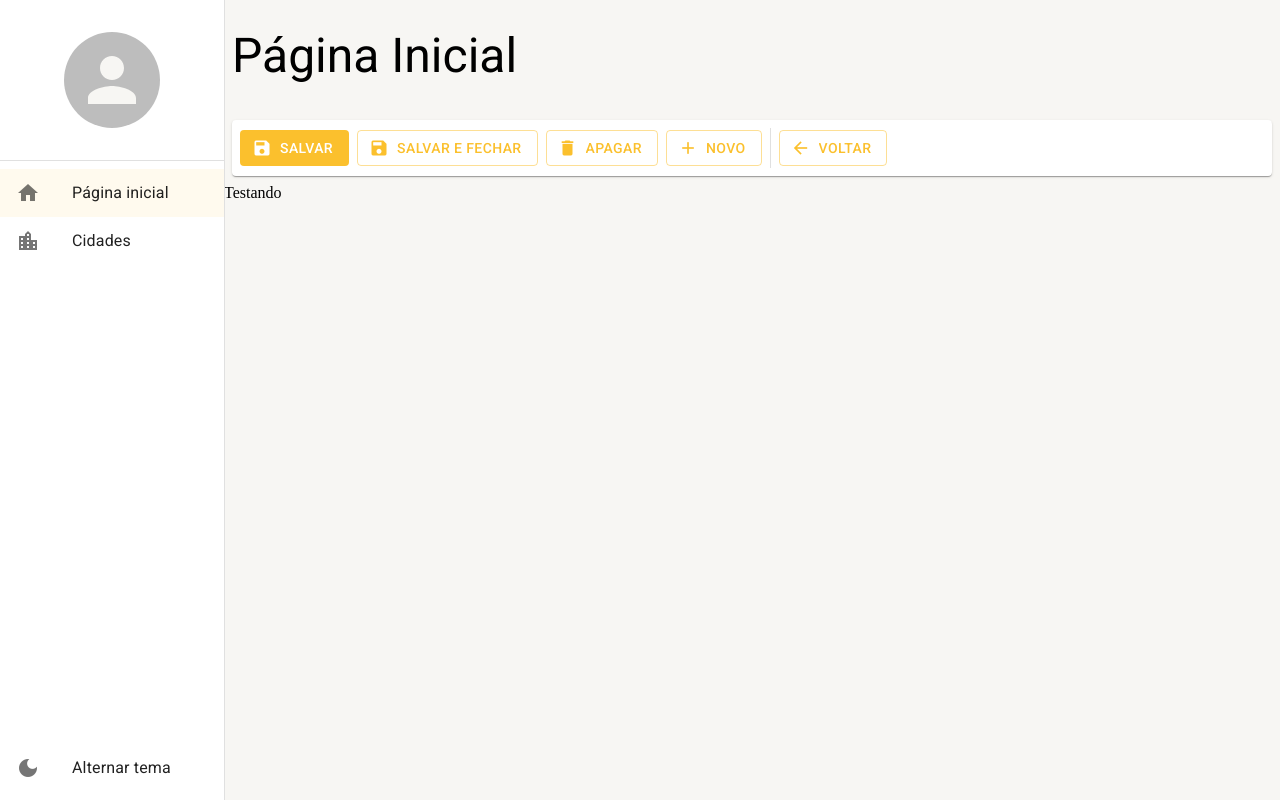
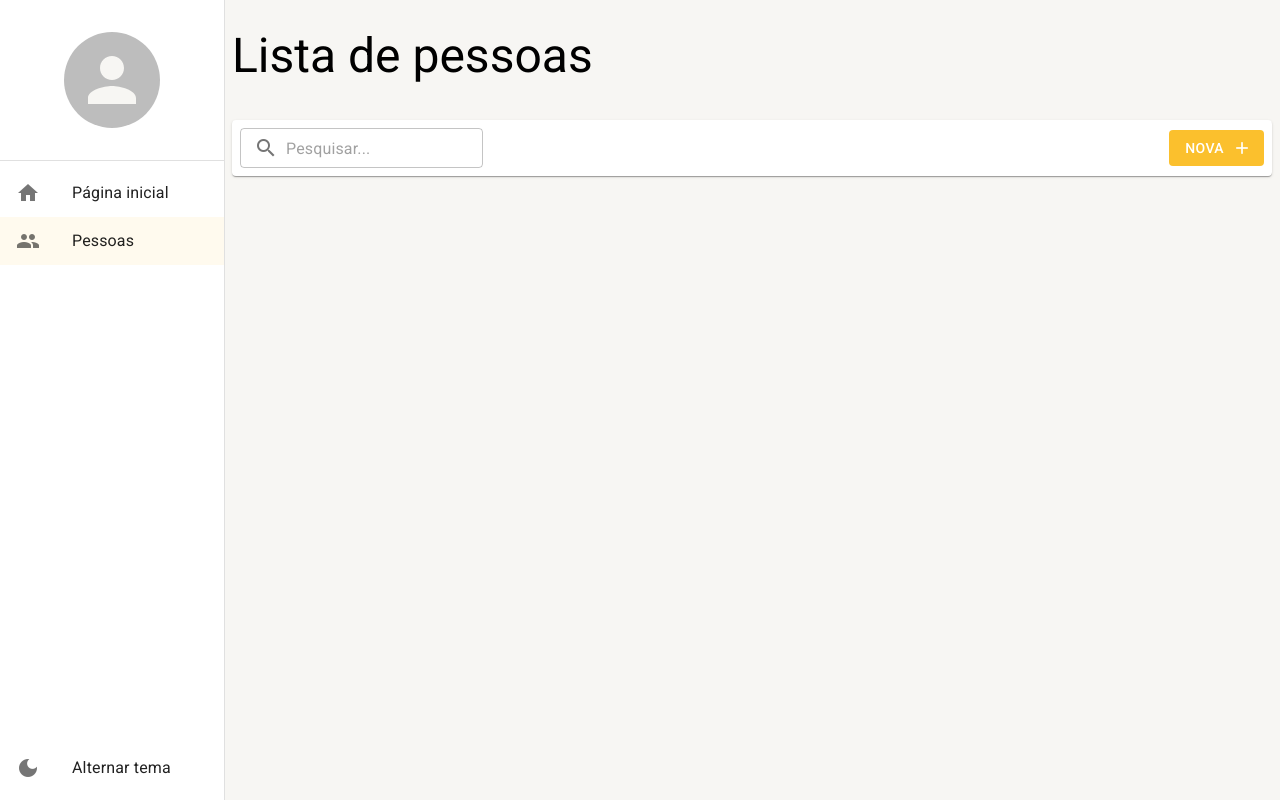
Before and after one commit to DBDev90/PROJETOS, a React (Create React App) app in the folder crud-typescript-mui/: page /pessoas in a window 1280 px wide. Before the commit this address led to /pagina-inicial. Built offline with nearby package versions, Linux system fonts and the light colour scheme.

Commit message:
refactor: atualizando arquivos cidades para pessoas

```diff
--- a/crud-typescript-mui/src/pages/index.ts
+++ b/crud-typescript-mui/src/pages/index.ts
@@ -1,2 +1,2 @@
 export * from './dashboard/Dashboard';
-export * from './cidades/ListagemDeCidades';
+export * from './pessoas/ListagemDePessoas';
--- a/crud-typescript-mui/src/pages/cidades/ListagemDeCidades.tsx
+++ b/crud-typescript-mui/src/pages/pessoas/ListagemDePessoas.tsx
@@ -1,17 +1,21 @@
+import { useEffect, useMemo } from "react";
 import { useSearchParams } from "react-router-dom";
+import { LayoutBaseDePagina } from "../../shared/layouts";
 import { FerramentasDaListagem } from "../../shared/components";
-import { LayoutBaseDePagina } from "../../shared/layouts";
-import { useMemo } from "react";
 
-export const ListagemDeCidades: React.FC = () => {
+export const ListagemDePessoas: React.FC = () => {
     const [searchParams, setSearchParams] = useSearchParams();
     const busca = useMemo(() => {
         return searchParams.get('busca') || '';
     }, [searchParams]);
 
+    useEffect(() => {
+
+    }, []);
+
     return (
         <LayoutBaseDePagina
-            titulo="Lista de cidades"
+            titulo="Lista de pessoas"
             barraDeFerramentas={
                 <FerramentasDaListagem
                     textoBotaoNovo="Nova"
--- a/crud-typescript-mui/src/routes/index.tsx
+++ b/crud-typescript-mui/src/routes/index.tsx
@@ -1,7 +1,7 @@
 import { useEffect } from "react";
 import { useDrawerContext } from "../shared/contexts";
 import { Navigate, Route, Routes } from "react-router-dom";
-import { Dashboard, ListagemDeCidades } from "../pages";
+import { Dashboard, ListagemDePessoas } from "../pages";
 
 export const AppRoutes = () => {
   const { setDrawerOptions } = useDrawerContext();
@@ -14,9 +14,9 @@ export const AppRoutes = () => {
         label: 'Página inicial',
       },
       {
-        icon: 'location_city',
-        path: '/cidades',
-        label: 'Cidades',
+        icon: 'people',
+        path: '/pessoas',
+        label: 'Pessoas',
       }
     ]);
   }, [setDrawerOptions])
@@ -30,9 +30,9 @@ export const AppRoutes = () => {
         }
       />
       <Route
-        path="/cidades"
+        path="/pessoas"
         element={
-          <ListagemDeCidades />
+          <ListagemDePessoas />
         }
       />
 
```
